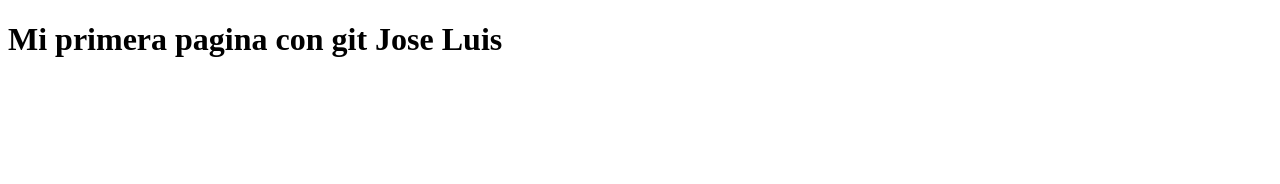
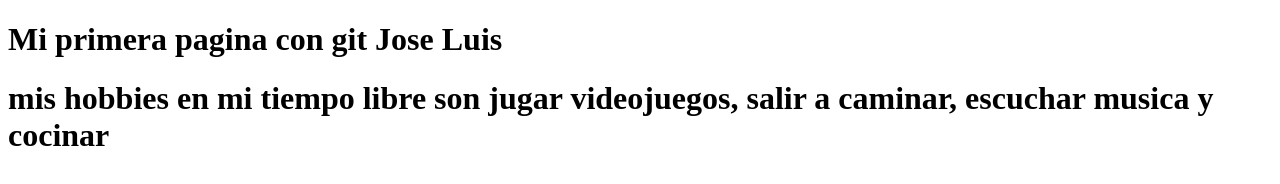
Before and after one commit to Sanxhez22/4SIS1B2024SISANCHEZGARCIA, a plain HTML site: page index.html in a window 1280 px wide. Drawn offline with Linux system fonts and the light colour scheme.

```diff
--- a/index.html
+++ b/index.html
@@ -7,5 +7,6 @@
 </head>
 <body>
     <h1>Mi primera pagina con git Jose Luis </h1>
+    <h1>mis hobbies en mi tiempo libre son jugar videojuegos, salir a caminar, escuchar musica y cocinar</h1>
 </body>
 </html>
```
